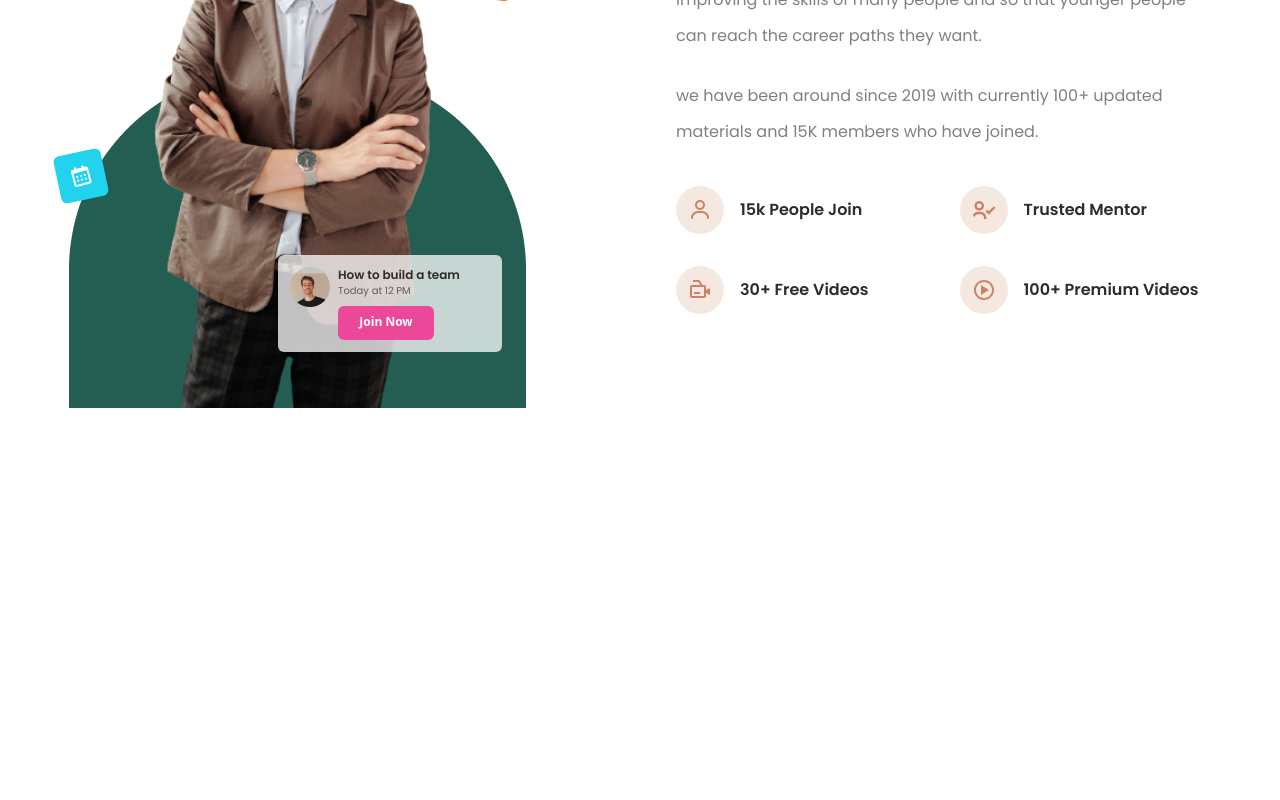
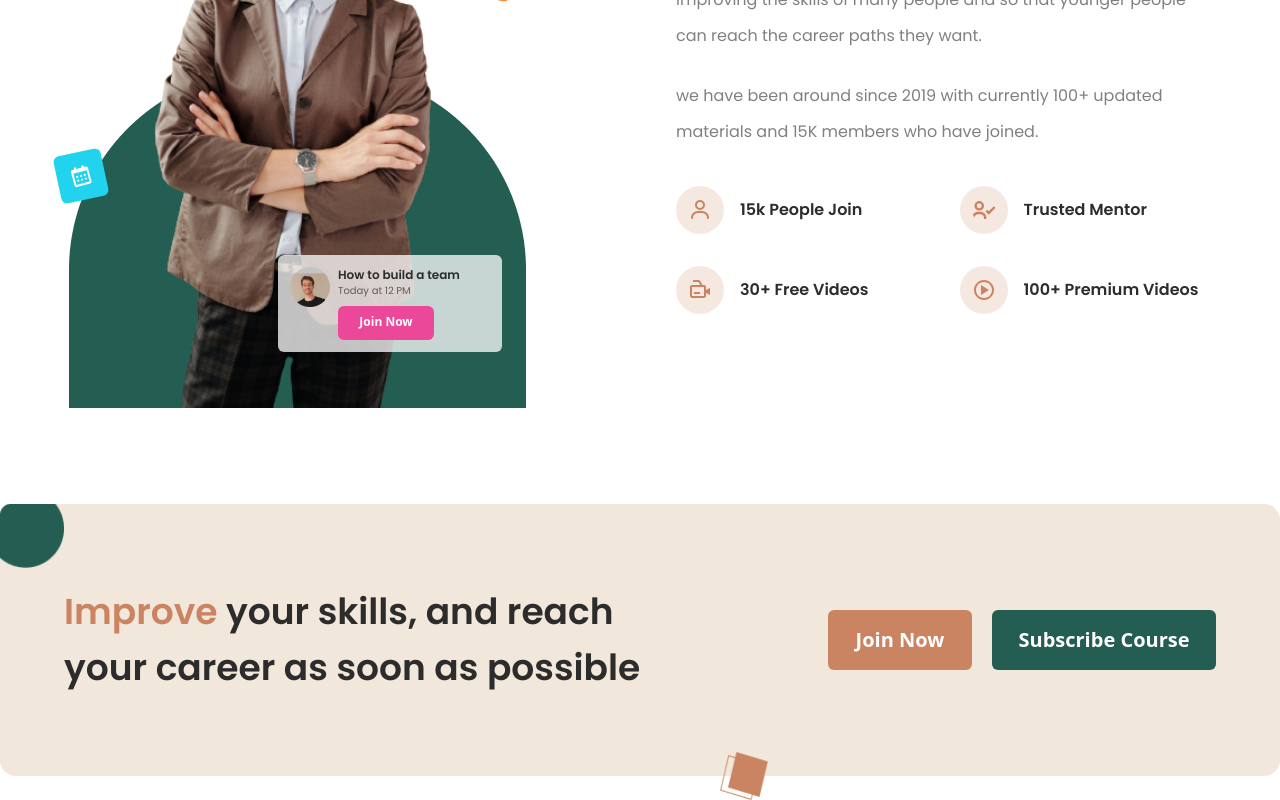
Before and after one commit to mdarmanbd/interview, a Vue app in the folder webAppick/: page / in a window 1280 px wide. Shown: the part 3408-4208 px from the top of the page. Before the commit the page ends 3912 px from the top, so only its background shows below. Built offline with nearby package versions, Linux system fonts and the light colour scheme.

Commit message:
work on a join us section

```diff
--- a/webAppick/src/components/Home.vue
+++ b/webAppick/src/components/Home.vue
@@ -5,6 +5,7 @@
     import WhyDoSection from './WhyDoSection.vue';
     import PopularSectionVue from './PopularSection.vue';
     import SkillSectionVue from './SkillSection.vue';
+    import JoinUsSectionVue from './JoinUsSection.vue';
 
 </script>
 
@@ -16,6 +17,7 @@
     <WhyDoSection/>
     <PopularSectionVue/>
     <SkillSectionVue/>
+    <JoinUsSectionVue/>
 
 </template>
 
--- /dev/null
+++ b/webAppick/src/components/JoinUsSection.vue
@@ -0,0 +1,35 @@
+
+<script>
+
+</script>
+
+<template>
+    <section class="w-full ">
+        <div class="lg:w-11/12 xl:w-container m-auto bg-cream rounded-2xl relative">
+            <img class="absolute top-0 left-0 w-16 h-16" src="../images/left-Intersect.png" alt="rectangle.png">
+            <img class="absolute -bottom-6 right-[40%] w-12 h-12" src="../images/right-angle-orange.png" alt="right-angle.png">
+            <div class="flex items-center justify-between py-20 px-16">
+                <p class="lg:w-[635px] text-4xl leading-[56px] font-semibold text-lightBlack">
+                   <span class="text-colorSecondary ">
+                    Improve
+                   </span>
+                   your skills, and reach your career as soon as possible
+                </p>
+                <div class="flex items-center space-x-5">
+                    <button class="bg-colorSecondary text-white w-36 py-4 text-center text-xl font-bold rounded-md">
+                        Join Now
+                    </button>
+                    <button class="bg-colorPrimary text-white w-56 py-4 text-center text-xl font-bold rounded-md">
+                        Subscribe Course
+                    </button>
+                </div>
+            </div>
+        </div>
+    </section>
+
+</template>
+
+
+<style>
+
+</style>
--- a/webAppick/src/components/SkillSection.vue
+++ b/webAppick/src/components/SkillSection.vue
@@ -82,7 +82,6 @@
   </section>
 </template>
 
-
 <style>
 .bg-skill {
     background-image: url("../images/rectangle.png");
--- a/webAppick/tailwind.config.js
+++ b/webAppick/tailwind.config.js
@@ -17,6 +17,7 @@ export default {
         lightGray : '#808080',
         deepGreen : '#245D51',
         lightPink : 'rgba(203, 132, 97, 0.19)',
+        cream : '#F2E7DB',
       },
       fontFamily: {
         avenir: ['Avenir', 'sans-serif'],
```
